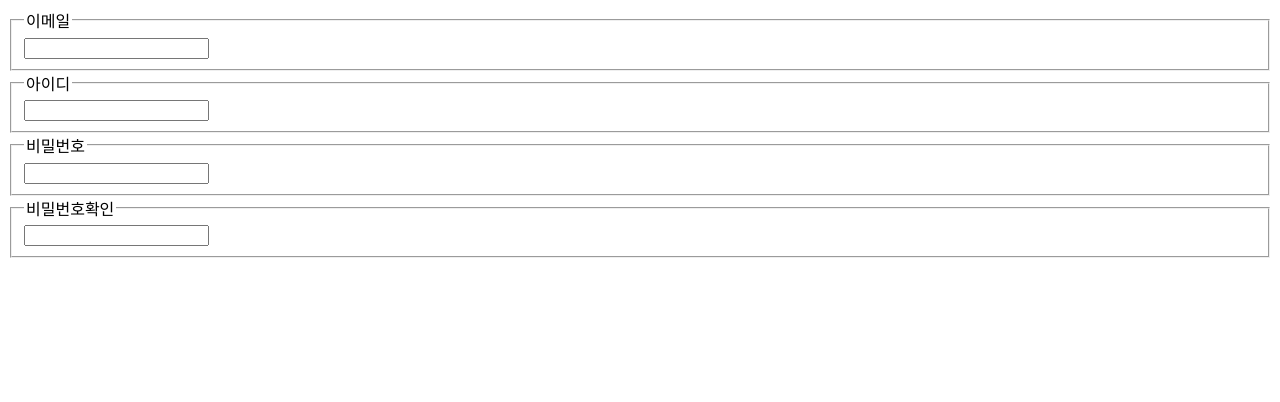
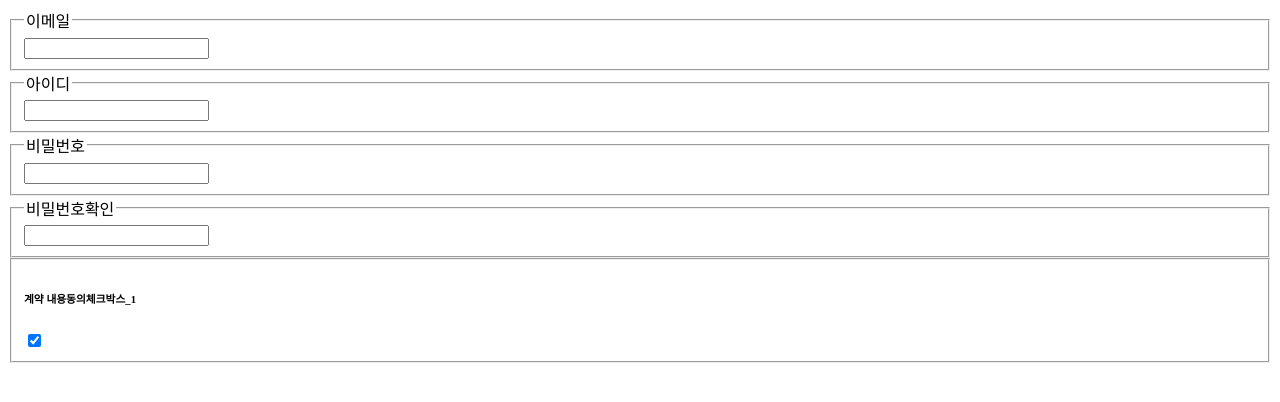
Before and after one commit to swjuno/DAM1, a plain HTML site: page restrationpage.html in a window 1280 px wide. Drawn offline with Linux system fonts and the light colour scheme.

```diff
--- a/restrationpage.html
+++ b/restrationpage.html
@@ -23,5 +23,9 @@
             <legend>비밀번호확인</legend>
             <input type="password" name="pwc">
         </fieldset>
+        <fieldset>
+            <h6>계약 내용동의체크박스_1</h6>
+            <input type="checkbox" name="agreemnet_1"checked>
+        </fieldset>
     </body>
 </html>
```
